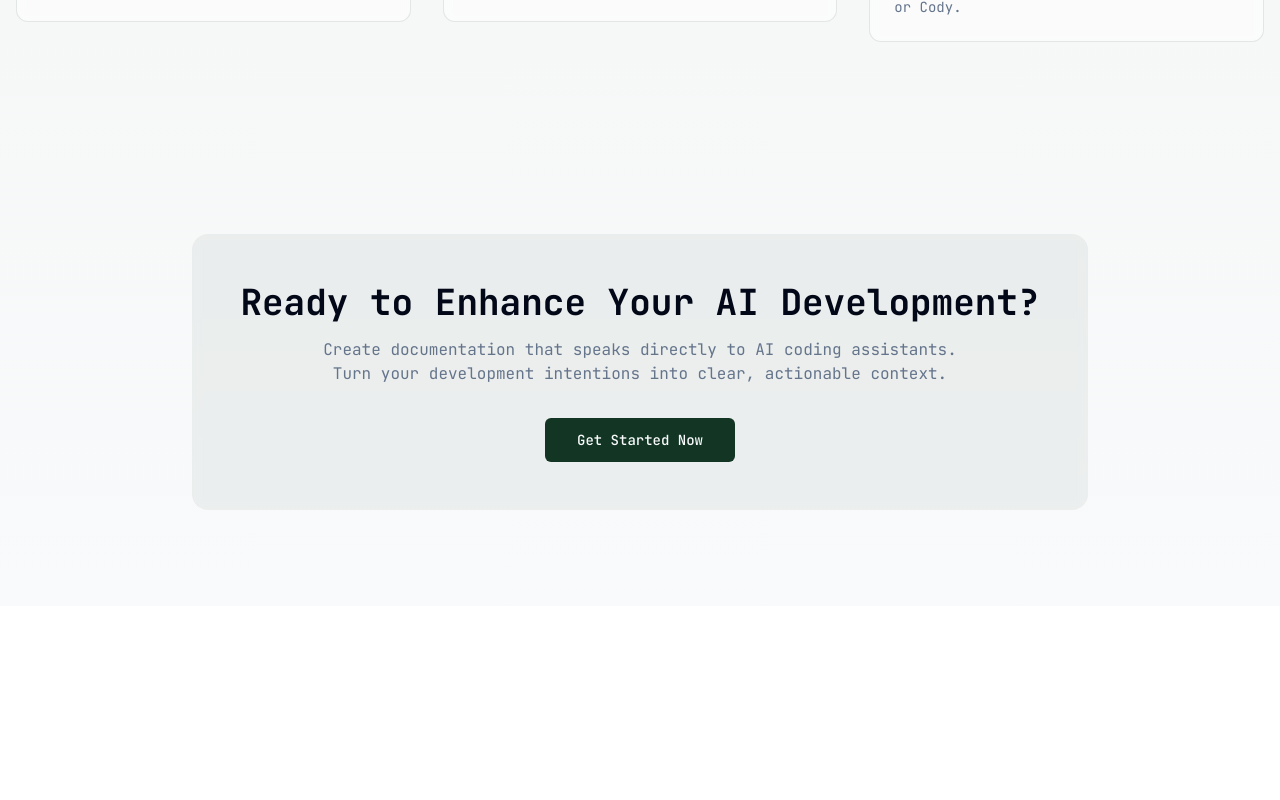
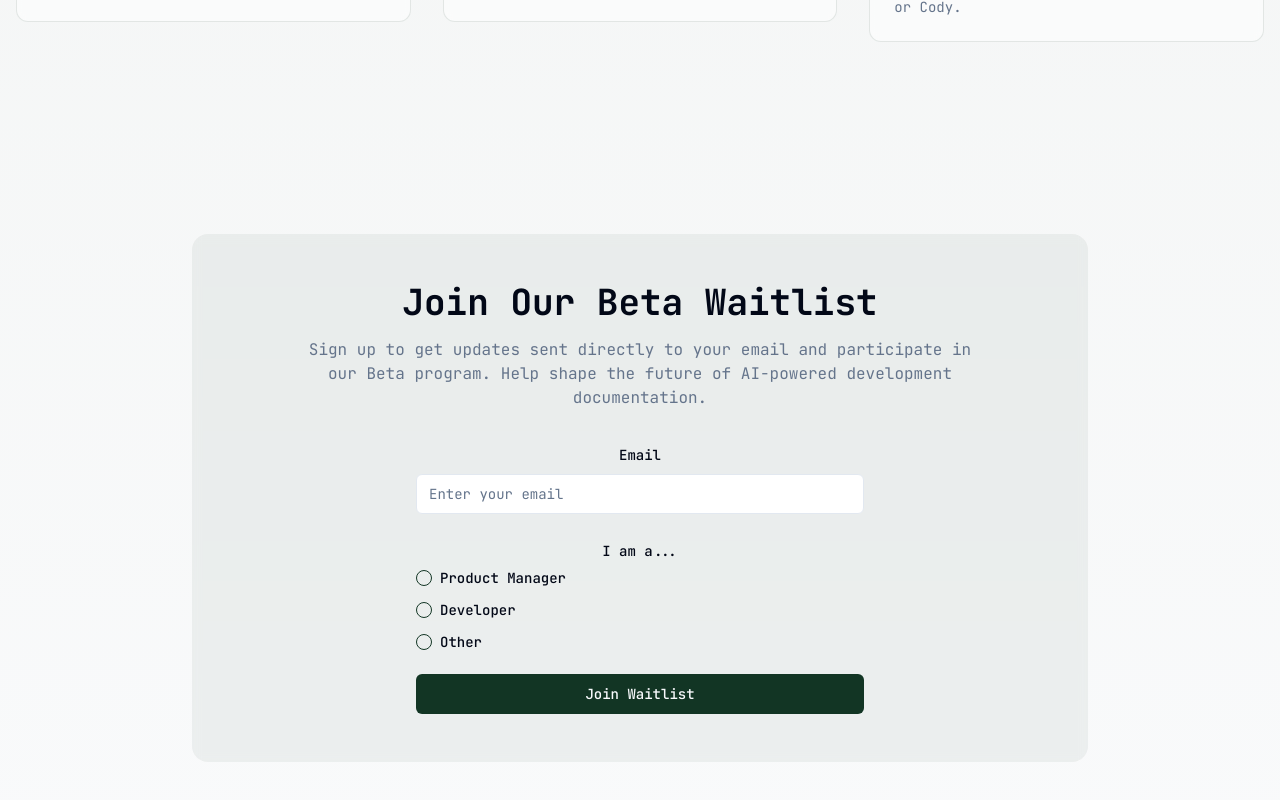
Before and after one commit to KamdynS/idea-to-ide, a React (Vite) app: page / in a window 1280 px wide. Shown: the part 1798-2598 px from the top of the page. Before the commit the page ends 2404 px from the top, so only its background shows below. Built offline with nearby package versions, Linux system fonts and the light colour scheme.

Commit message:
Add waitlist signup form
Adds a waitlist signup form to the website, targeting PMs and developers.  Users can sign up for updates and participate in the beta program, selecting their role (PM, developer, etc.).

```diff
--- a/src/components/CTA.tsx
+++ b/src/components/CTA.tsx
@@ -1,6 +1,6 @@
 
-import { Button } from "@/components/ui/button";
 import { motion } from "framer-motion";
+import WaitlistForm from "./WaitlistForm";
 
 const CTA = () => {
   return (
@@ -13,15 +13,15 @@ const CTA = () => {
         className="max-w-4xl mx-auto text-center bg-[#123524]/5 rounded-2xl p-12 backdrop-blur-sm"
       >
         <h2 className="text-3xl md:text-4xl font-mono font-bold mb-4">
-          Ready to Enhance Your AI Development?
+          Join Our Beta Waitlist
         </h2>
         <p className="text-muted-foreground font-mono mb-8 max-w-2xl mx-auto">
-          Create documentation that speaks directly to AI coding assistants.
-          Turn your development intentions into clear, actionable context.
+          Sign up to get updates sent directly to your email and participate in our Beta program.
+          Help shape the future of AI-powered development documentation.
         </p>
-        <Button size="lg" className="font-mono">
-          Get Started Now
-        </Button>
+        <div className="max-w-md mx-auto">
+          <WaitlistForm />
+        </div>
       </motion.div>
     </section>
   );
--- /dev/null
+++ b/src/components/WaitlistForm.tsx
@@ -0,0 +1,111 @@
+
+import { useState } from "react";
+import { Button } from "@/components/ui/button";
+import { Input } from "@/components/ui/input";
+import { RadioGroup, RadioGroupItem } from "@/components/ui/radio-group";
+import { Label } from "@/components/ui/label";
+import { Form, FormControl, FormField, FormItem, FormLabel, FormMessage } from "@/components/ui/form";
+import { useForm } from "react-hook-form";
+import { z } from "zod";
+import { zodResolver } from "@hookform/resolvers/zod";
+import { toast } from "sonner";
+
+const formSchema = z.object({
+  email: z.string().email("Please enter a valid email address"),
+  role: z.enum(["pm", "developer", "other"], {
+    required_error: "Please select your role",
+  }),
+});
+
+type FormData = z.infer<typeof formSchema>;
+
+const WaitlistForm = () => {
+  const [isSubmitting, setIsSubmitting] = useState(false);
+
+  const form = useForm<FormData>({
+    resolver: zodResolver(formSchema),
+    defaultValues: {
+      email: "",
+      role: undefined,
+    },
+  });
+
+  const onSubmit = async (data: FormData) => {
+    setIsSubmitting(true);
+    try {
+      // Here you would typically send this to your backend
+      console.log("Form submitted:", data);
+      toast.success("Thanks for joining our waitlist! We'll be in touch soon.");
+      form.reset();
+    } catch (error) {
+      toast.error("Something went wrong. Please try again.");
+    } finally {
+      setIsSubmitting(false);
+    }
+  };
+
+  return (
+    <Form {...form}>
+      <form onSubmit={form.handleSubmit(onSubmit)} className="space-y-6">
+        <FormField
+          control={form.control}
+          name="email"
+          render={({ field }) => (
+            <FormItem>
+              <FormLabel className="font-mono">Email</FormLabel>
+              <FormControl>
+                <Input
+                  placeholder="Enter your email"
+                  className="font-mono"
+                  {...field}
+                />
+              </FormControl>
+              <FormMessage />
+            </FormItem>
+          )}
+        />
+
+        <FormField
+          control={form.control}
+          name="role"
+          render={({ field }) => (
+            <FormItem>
+              <FormLabel className="font-mono">I am a...</FormLabel>
+              <FormControl>
+                <RadioGroup
+                  onValueChange={field.onChange}
+                  value={field.value}
+                  className="flex flex-col space-y-2"
+                >
+                  <div className="flex items-center space-x-2">
+                    <RadioGroupItem value="pm" id="pm" />
+                    <Label htmlFor="pm" className="font-mono">Product Manager</Label>
+                  </div>
+                  <div className="flex items-center space-x-2">
+                    <RadioGroupItem value="developer" id="developer" />
+                    <Label htmlFor="developer" className="font-mono">Developer</Label>
+                  </div>
+                  <div className="flex items-center space-x-2">
+                    <RadioGroupItem value="other" id="other" />
+                    <Label htmlFor="other" className="font-mono">Other</Label>
+                  </div>
+                </RadioGroup>
+              </FormControl>
+              <FormMessage />
+            </FormItem>
+          )}
+        />
+
+        <Button
+          type="submit"
+          className="w-full font-mono"
+          disabled={isSubmitting}
+        >
+          {isSubmitting ? "Joining..." : "Join Waitlist"}
+        </Button>
+      </form>
+    </Form>
+  );
+};
+
+export default WaitlistForm;
```
